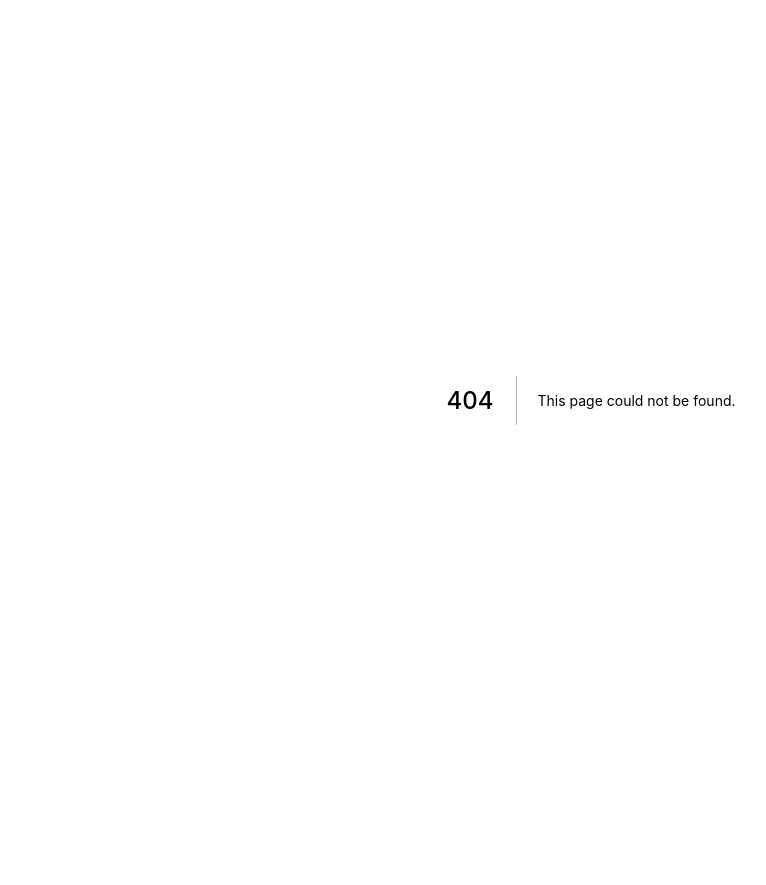
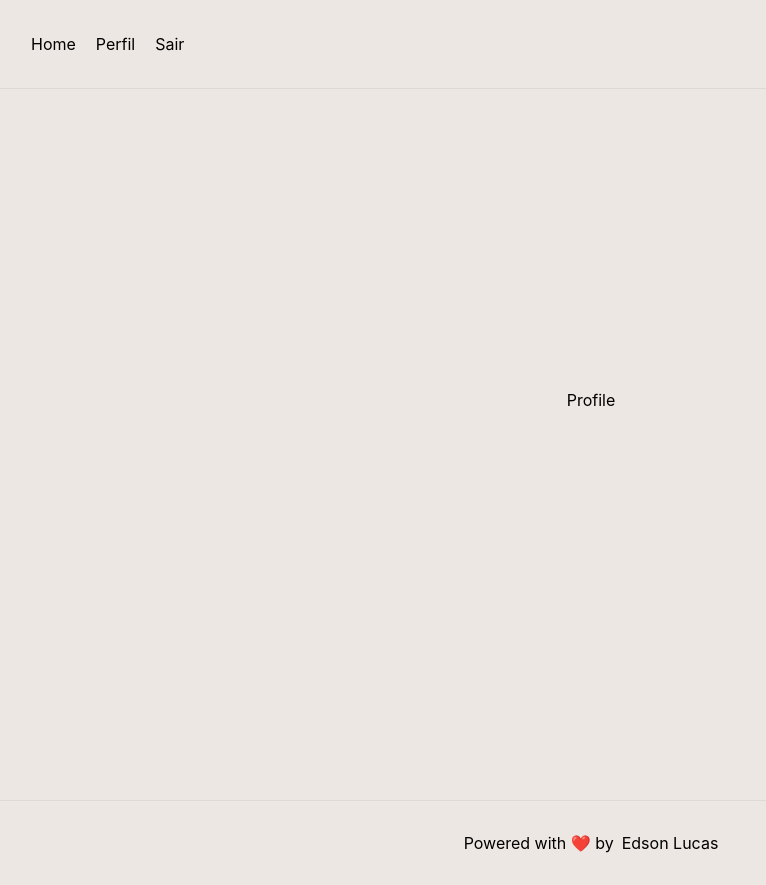
Before and after one commit to EdsonLucasbd/financial-control, a Next.js app: page /profile in a window 1280 px wide. Before the commit this address had no page. Shown: the whole page, without its empty margins (49-815 px from the left). Before the commit the page ends 800 px from the top, so only its background shows below. Built offline with nearby package versions, Linux system fonts and the light colour scheme.

Commit message:
menu navigation

```diff
--- a/pages/api/auth/[...nextauth].js
+++ b/pages/api/auth/[...nextauth].js
@@ -11,4 +11,5 @@ export default NextAuth({
     })
     // ...add more providers here
   ],
+  debug: true
 })
--- a/pages/index.js
+++ b/pages/index.js
@@ -20,6 +20,7 @@ export default function Home() {
 
         <Main>
           <Navbar />
+          Home
         </Main>
 
         <Footer>
--- /dev/null
+++ b/pages/profile.js
@@ -0,0 +1,27 @@
+import Head from 'next/head'
+import { Container, Footer, LinkPortfolio, Main } from '../styles/pages/profile'
+import Navbar from '../src/components/Nav/Navbar'
+
+export default function profile() {
+  return (
+    <Container>
+      <Head>
+        <title>Profile | Controle Financeiro</title>
+        <meta name="description" content="Controle suas despesas" />
+        <link rel="icon" href="/fav-2.ico" />
+      </Head>
+
+      <Main>
+        <Navbar />
+        Profile
+      </Main>
+
+      <Footer>
+          Powered with ❤️ by{' '}
+          <LinkPortfolio>
+            <a href="https://bit.ly/3B3IWPn" target="_blank">Edson Lucas</a>
+          </LinkPortfolio>
+      </Footer>
+    </Container>
+  )
+}
--- a/src/components/Nav/RightNav.js
+++ b/src/components/Nav/RightNav.js
@@ -1,5 +1,5 @@
-import React from 'react';
-import { IconStyleWrapper, OptionButton, Ul } from '../../../styles/components/Nav/RightNav';
+import React, { useEffect } from 'react';
+import { IconStyleWrapper, OptionButton, Ul, Li } from '../../../styles/components/Nav/RightNav';
 
 import { signOut } from "next-auth/client";
 
@@ -8,17 +8,26 @@ import { PersonCircle } from '@styled-icons/bootstrap/PersonCircle'
 import { Home } from '@styled-icons/boxicons-regular/Home'
 
 const RightNav = ({ open }) => {
+  useEffect(() => {
     if (window.innerWidth <= 768) {
       return (
         <Ul open={open}>
           <OptionButton>
-          <li>Home</li>
+            <li>
+              <a href="/">
+                Home
+              </a>
+            </li>
             <IconStyleWrapper>
               <Home/>
             </IconStyleWrapper>
           </OptionButton>
           <OptionButton>
-          <li>Perfil</li>
+            <li>
+              <a href="/profile">
+                Perfil
+              </a>
+            </li>
             <IconStyleWrapper>
               <PersonCircle/>
             </IconStyleWrapper>
@@ -38,18 +47,27 @@ const RightNav = ({ open }) => {
         </Ul>
       )
     }
+  }, []);
 
   return (
     <Ul open={open}>
-      <li>Home</li>
-      <li>Perfil</li>
-      <li>
+      <Li>
+        <a href="/">
+          Home
+        </a>
+      </Li>
+      <Li>
+        <a href="/profile">
+          Perfil
+        </a>
+      </Li>
+      <Li>
         <div onClick={() => signOut()}>
           <a>
             Sair
           </a>
         </div>
-      </li>
+      </Li>
     </Ul>
   )
 
--- a/styles/components/Nav/RightNav.js
+++ b/styles/components/Nav/RightNav.js
@@ -1,8 +1,5 @@
 import styled from 'styled-components';
 import {StyledIconBase} from '@styled-icons/styled-icon'
-import { LogOut } from '@styled-icons/ionicons-outline/LogOut'
-import { PersonCircle } from '@styled-icons/bootstrap/PersonCircle'
-import { Home } from '@styled-icons/boxicons-regular/Home'
 
 export const Ul = styled.ul`
   list-style: none;
@@ -11,9 +8,7 @@ export const Ul = styled.ul`
   li {
     padding: 18px 10px;
   }
-  a {
-    cursor: pointer;
-  }
+
   @media (max-width: 768px) {
     flex-flow: column nowrap;
     background-color: #489fb5ff;
@@ -31,6 +26,30 @@ export const Ul = styled.ul`
     li {
       color: #ede7e3ff;
     }
+  }
+`;
+
+export const Li = styled.li`
+  display: inline-block;
+  position: relative;
+  cursor: pointer;
+
+  &:after {
+    content: '';
+    position: absolute;
+    width: 100%;
+    transform: scaleX(0);
+    height: 2px;
+    bottom: 0;
+    left: 0;
+    background-color: #0070f3;
+    transform-origin: bottom right;
+    transition: transform 0.25s ease-out;
+
+  }
+  &:hover:after {
+    transform: scaleX(1);
+    transform-origin: bottom left;
   }
 `;
 
--- /dev/null
+++ b/styles/pages/profile.js
@@ -0,0 +1,36 @@
+import styled from "styled-components";
+
+export const Container = styled.div`
+  padding: 0 2rem;
+  background: #ede7e3ff;
+`
+
+export const Main = styled.div`
+  min-height: 100vh;
+  padding: 4rem 0;
+  flex: 1;
+  display: flex;
+  /* flex-direction: column; */
+  justify-content: center;
+  align-items: center;
+`
+
+export const Footer = styled.div`
+  display: flex;
+  flex: 1;
+  padding: 2rem 0;
+  border-top: 1px solid #00000010;
+  justify-content: center;
+  align-items: center;
+`
+
+export const LinkPortfolio = styled.span`
+  height: 1em;
+  margin-left: 0.5rem;
+  margin-top: -4px;
+  transition: .2s ease;
+
+  &:hover {
+    color: #0070f3
+  }
+`
```
Also changed, not shown: styles/pages/login.js (+33 -10 lines). Lines whose indentation alone changed are shown as unchanged.
